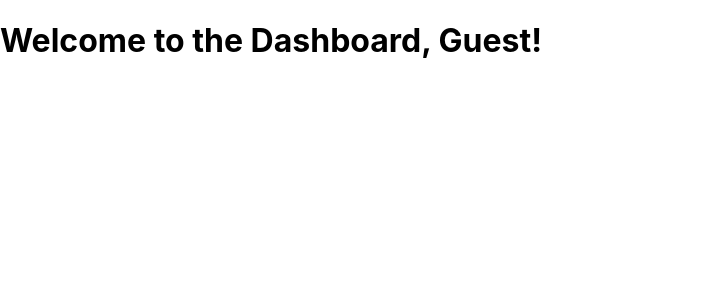
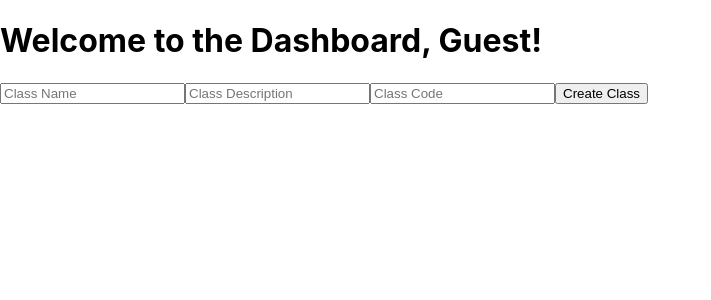
Before and after one commit to sammya24/OfficeHours, a React (Create React App) app in the folder frontend/: page /dashboard in a window 1280 px wide. Shown: the top 300 px of the page, without its empty margins (0-711 px from the left). Built offline with nearby package versions, Linux system fonts and the light colour scheme.

Commit message:
added class creation

```diff
--- a/frontend/src/Components/Dashboard.js
+++ b/frontend/src/Components/Dashboard.js
@@ -1,25 +1,64 @@
-import { auth } from "../firebase";
+import { auth, db } from "../firebase";
 import { useEffect, useState } from 'react';
+import { collection, addDoc } from 'firebase/firestore';
 
 const Dashboard = () => {
     const [userEmail, setUserEmail] = useState(null);
+    const [className, setClassName] = useState('');
+    const [classDescription, setClassDescription] = useState('');
+    const [classCode, setClassCode] = useState('');
+    const [instructorId, setInstructorId] = useState('');
 
     useEffect(() => {
-        // Fetch the currently logged-in user's display name
-        const fetchUserEmail = () => {
+        // Fetch the currently logged-in user's ID
+        const fetchUserId = () => {
             if (auth.currentUser) {
+                setInstructorId(auth.currentUser.uid);
                 setUserEmail(auth.currentUser.email);
             }
         };
 
-        // Call fetchUserName when the component mounts
-        fetchUserEmail();
+        // Call fetchUserId when the component mounts
+        fetchUserId();
     }, []);
 
+    const handleFormSubmit = async (e) => {
+        e.preventDefault();
+
+        try {
+            // Add logic to create a new class in your database
+            const classesCollection = collection(db, 'classes');
+            await addDoc(classesCollection, {
+                className: className,
+                classDescription: classDescription,
+                createdBy: userEmail,
+                classCode: classCode, // Use the user-defined class code
+                instructors: [instructorId] // Add the user as an instructor
+            });
+
+            // Reset input fields after successful submission
+            setClassName('');
+            setClassDescription('');
+            setClassCode('');
+            alert('Class created successfully!');
+        } catch (error) {
+            console.error('Error creating class:', error);
+            alert('Failed to create class. Please try again.');
+        }
+    };
+
     return (
+        <>
         <div>
             <h1>Welcome to the Dashboard, {userEmail || 'Guest'}!</h1>
+            <form onSubmit={handleFormSubmit}>
+                <input type="text" placeholder="Class Name" value={className} onChange={(e) => setClassName(e.target.value)} />
+                <input type="text" placeholder="Class Description" value={classDescription} onChange={(e) => setClassDescription(e.target.value)} />
+                <input type="text" placeholder="Class Code" value={classCode} onChange={(e) => setClassCode(e.target.value)} />
+                <button type="submit">Create Class</button>
+            </form>
         </div>
+        </>
     );
 };
 
```
